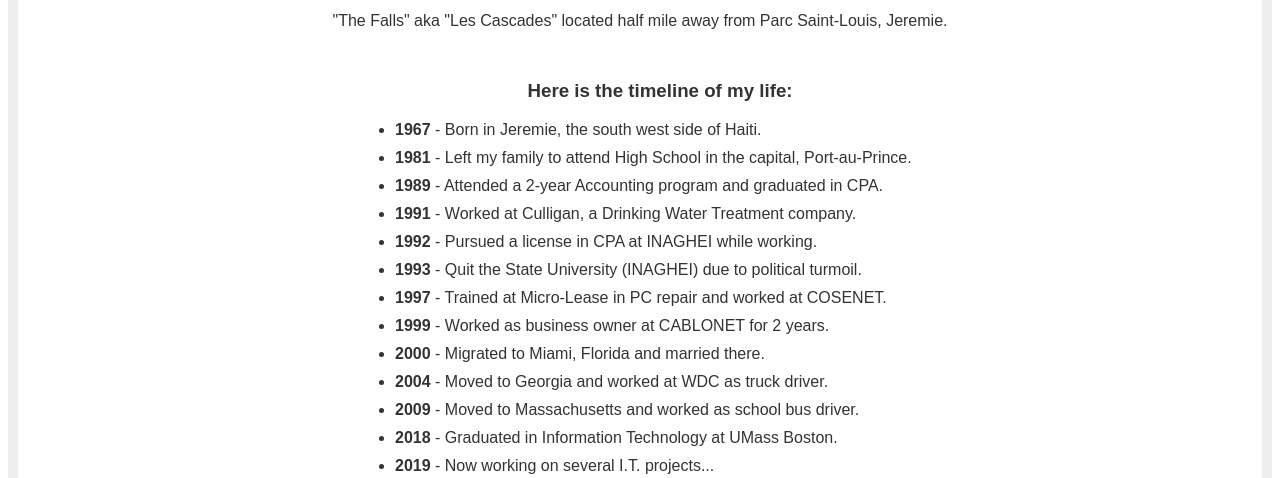
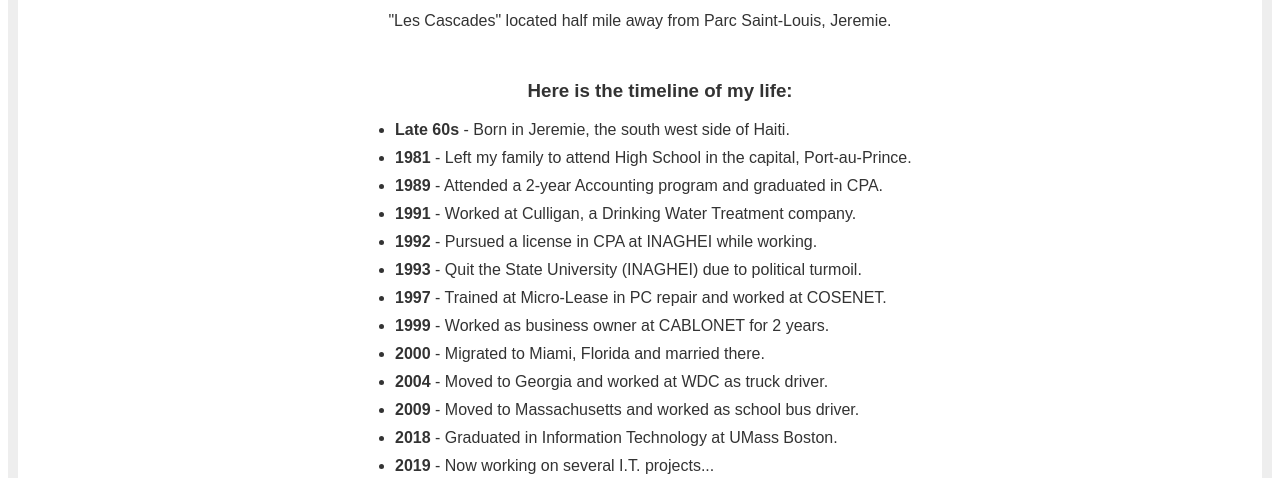
Before and after one commit to jsanon01/fcc-tribute, a plain HTML site: page index.html in a window 1280 px wide. Shown: the part 471-949 px from the top of the page. Drawn offline with Linux system fonts and the light colour scheme.

Commit message:
Update index.html

```diff
--- a/index.html
+++ b/index.html
@@ -12,11 +12,11 @@
 				<img id="image" src="https://live.staticflickr.com/4741/26674749498_65ad87a35e_k.jpg" alt="Buley Rockhole flowing fast"></a>
 				<!-- <script async src="//embedr.flickr.com/assets/client-code.js" charset="utf-8"></script> -->
 				<!-- <img id="image" src="https://www.gettyimages.com/detail/news-photo/young-man-walks-in-the-wharf-of-jeremie-haiti-on-march-31-news-photo/663786856"> -->
-				<div id="img-caption">"The Falls" aka "Les Cascades" located half mile away from Parc Saint-Louis, Jeremie.</div>
+				<div id="img-caption">"Les Cascades" located half mile away from Parc Saint-Louis, Jeremie.</div>
 				<div id="tribute-info">
 					<ul>
 						<h3 id="headline">Here is the timeline of my life:</h3>
-						<li><strong>1967</strong> - Born in Jeremie, the south west side of Haiti.</li>
+						<li><strong>Late 60s</strong> - Born in Jeremie, the south west side of Haiti.</li>
 						<li><strong>1981</strong> - Left my family to attend High School in the capital, Port-au-Prince.</li>
 						<li><strong>1989</strong> - Attended a 2-year Accounting program and graduated in CPA.</li>
 						<li><strong>1991</strong> - Worked at Culligan, a Drinking Water Treatment company.</li>
```
